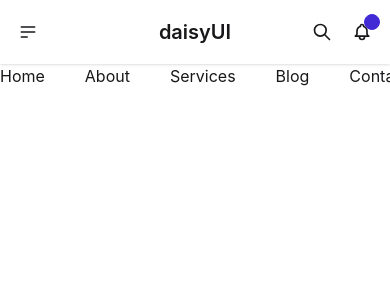
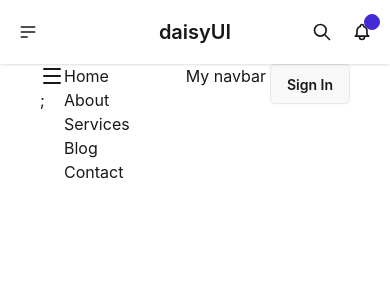
Before and after one commit to shoumyo/tailwind-react-pricing-options, a React (Vite) app: page /contact in a window 390 px wide. Shown: the top 300 px of the page. Built offline with nearby package versions, Linux system fonts and the light colour scheme.

Commit message:
dynamic menu button toggle and menu toggle

```diff
--- a/src/Components/NavBar/NavBar.jsx
+++ b/src/Components/NavBar/NavBar.jsx
@@ -1,5 +1,7 @@
-import React from 'react';
+import React, { useState } from 'react';
 import Link from './Link';
+import { Menu } from 'lucide-react';
+import { SquareX } from 'lucide-react';
 
 const navigationData = [
   {
@@ -30,19 +32,36 @@
 ];
 
 const NavBar = () => {
+
+    const[open,setOpen]=useState(false);
+    const links=navigationData.map(route=><Link route={route}></Link>);
+
     return (
-        <nav>
+        <nav className='flex justify-between mx-10'>
             {/* <ul className='flex'>
                 <li className='mr-10'><a href=''>Home</a></li>
                 <li className='mr-10'><a href=''>About</a></li>
                 <li className='mr-10'><a href=''>Blog</a></li>
             </ul> */}
+            <span className='flex'onClick={()=>setOpen(!open)}>
+                <span className='md:hidden'>
+                    {open?<SquareX></SquareX>:<Menu></Menu>};
+                </span>
 
-            <ul className='flex'>
+                <ul className='md:hidden'>
+                    {
+                        links
+                    }
+                </ul>
+
+                <h3 className='ml-4'>My navbar</h3>
+            </span>
+            <ul className='md:flex hidden'>
                 {
-                    navigationData.map(route=><Link route={route}></Link>)
+                 links
                 }
             </ul>
+            <button className='btn'>Sign In</button>
         </nav>
     );
 };
```
